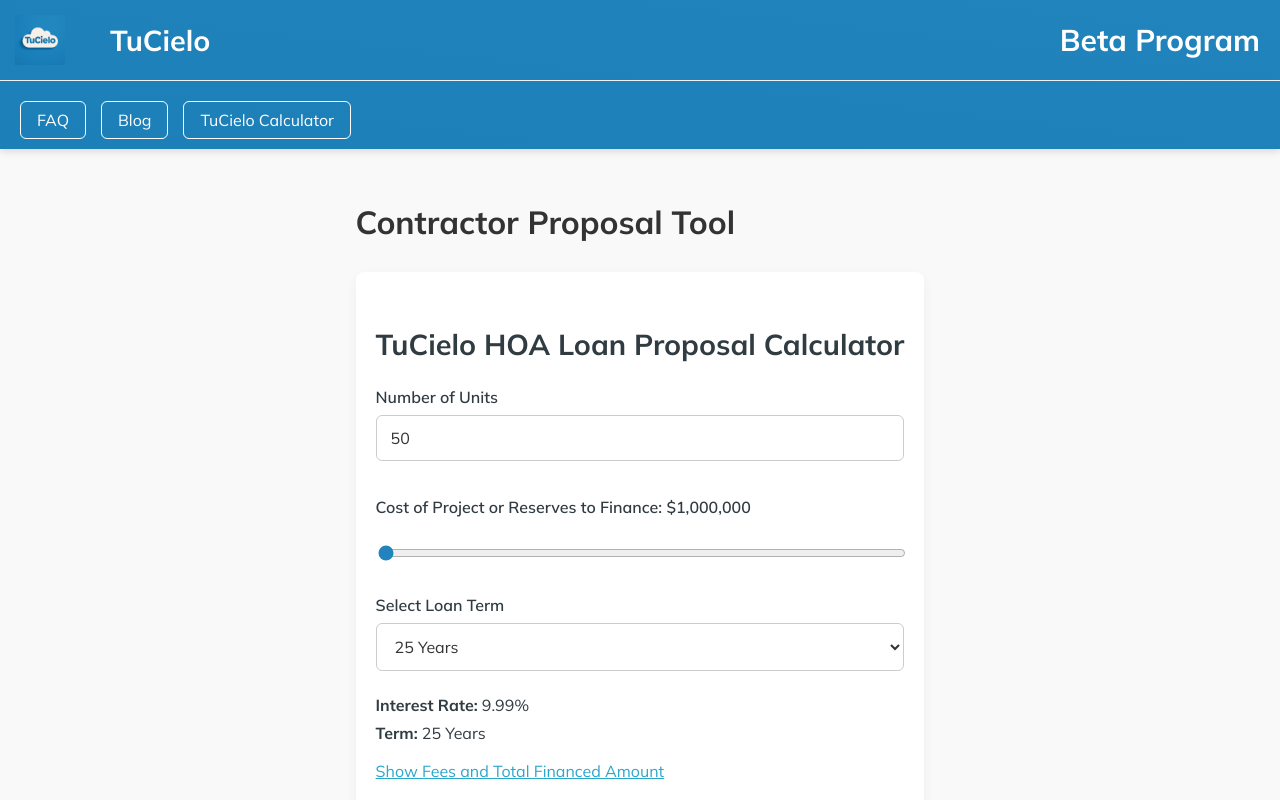
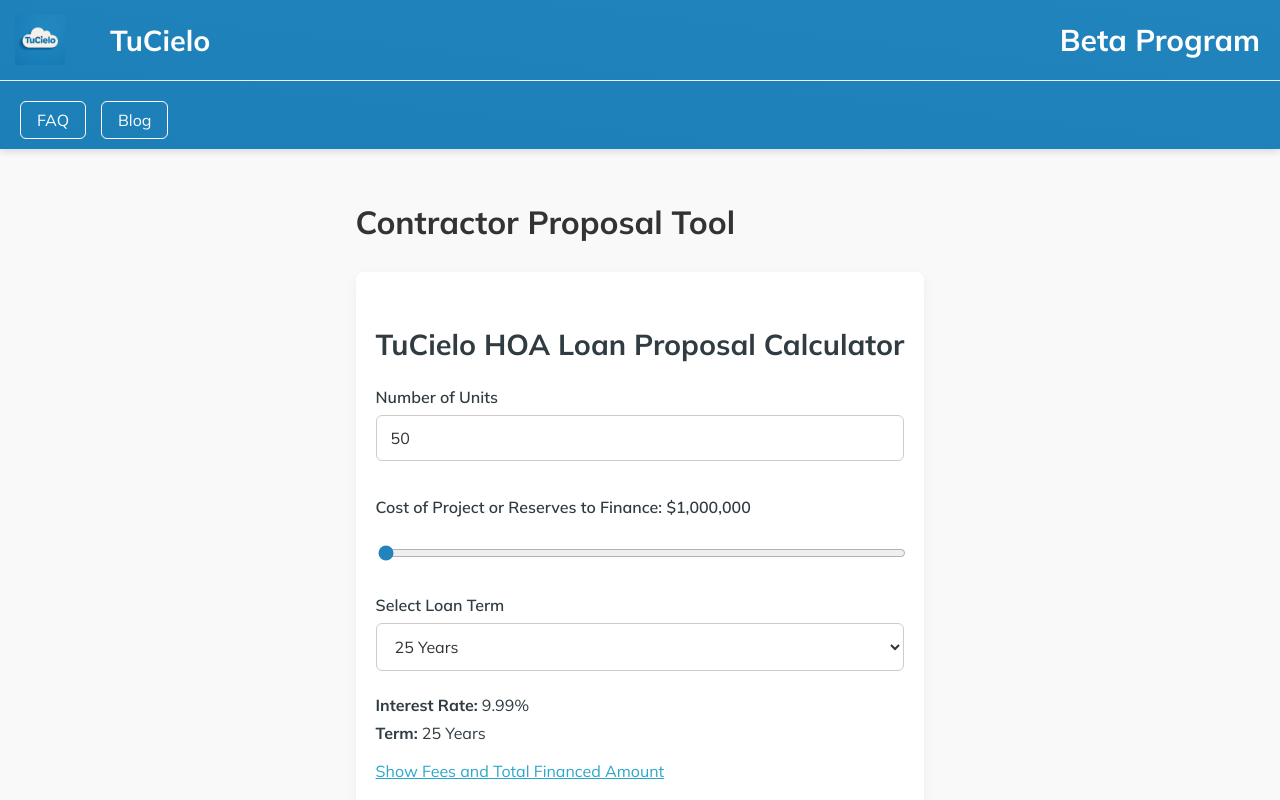
Before and after one commit to MetaCapFin/tu-cielo-site, a React (Create React App) app: page /contractor-proposal-tool in a window 1280 px wide. Shown: the top 800 px of the page. Built offline with nearby package versions, Linux system fonts and the light colour scheme.

Commit message:
Update contractor-proposal-tool.jsx

```diff
--- a/src/contractor-proposal-tool.jsx
+++ b/src/contractor-proposal-tool.jsx
@@ -22,7 +22,6 @@
         <div className="header-bottom">
           <Link to="/faq" className="header-button-link">FAQ</Link>
           <Link to="/blogposts" className="header-button-link">Blog</Link>
-          <Link to="/contractor-proposal-tool" className="header-button-link">TuCielo Calculator</Link>
         </div>
       </header>
 
```
